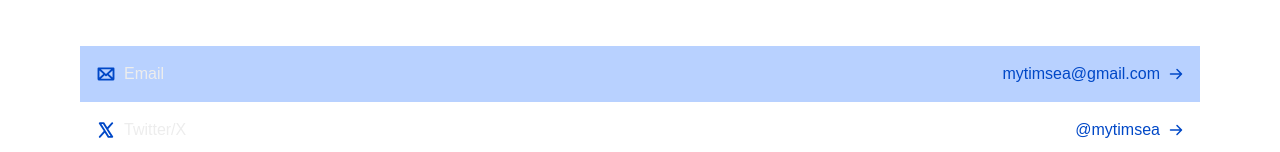
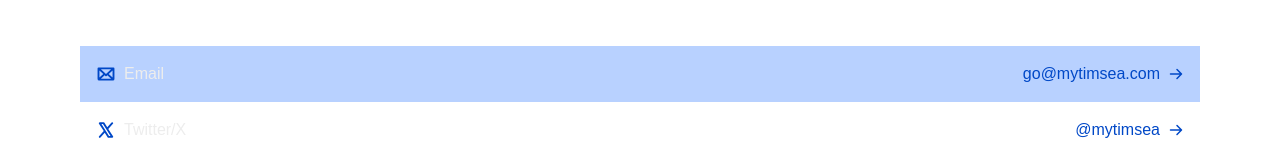
Before and after one commit to AlfinTeguh16/TimSEA-CompanyProfile, a Next.js app: page / in a window 1280 px wide. Shown: the part 2555-2707 px from the top of the page. Built offline with nearby package versions, Linux system fonts and the light colour scheme.

Commit message:
feat: change email address

```diff
--- a/src/app/components/homePage/contact.tsx
+++ b/src/app/components/homePage/contact.tsx
@@ -9,13 +9,13 @@ const Contact = () => {
             <h1 className="px-4 md:px-20 xl:px-20 font-bold text-text-color-navy text-3xl xl:text-5xl my-10">Contact</h1>
 
             <div className=" w-full px-4 md:px-20 xl:px-20">
-                <a href="mailto: mytimsea@gmail.com" className="bg-blue-ribbon-50 p-2 md:p-4 flex flex-row align-middle justify-between hover:bg-blue-ribbon-100">
+                <a href="mailto: go@mytimsea.com" className="bg-blue-ribbon-50 p-2 md:p-4 flex flex-row align-middle justify-between hover:bg-blue-ribbon-100">
                     <div className="flex flex-row items-center">
                         <PiEnvelopeBold className="text-blue-ribbon-600 text-xl" />
                         <h1 className="ml-2">Email</h1>
                     </div>
                     <span className="flex flex-row">
-                        <p className="text-blue-ribbon-600 px-2">mytimsea@gmail.com</p>
+                        <p className="text-blue-ribbon-600 px-2">go@mytimsea.com</p>
                         <PiArrowRightBold className="my-auto text-blue-ribbon-600"/>
                     </span>
                 </a>
```
